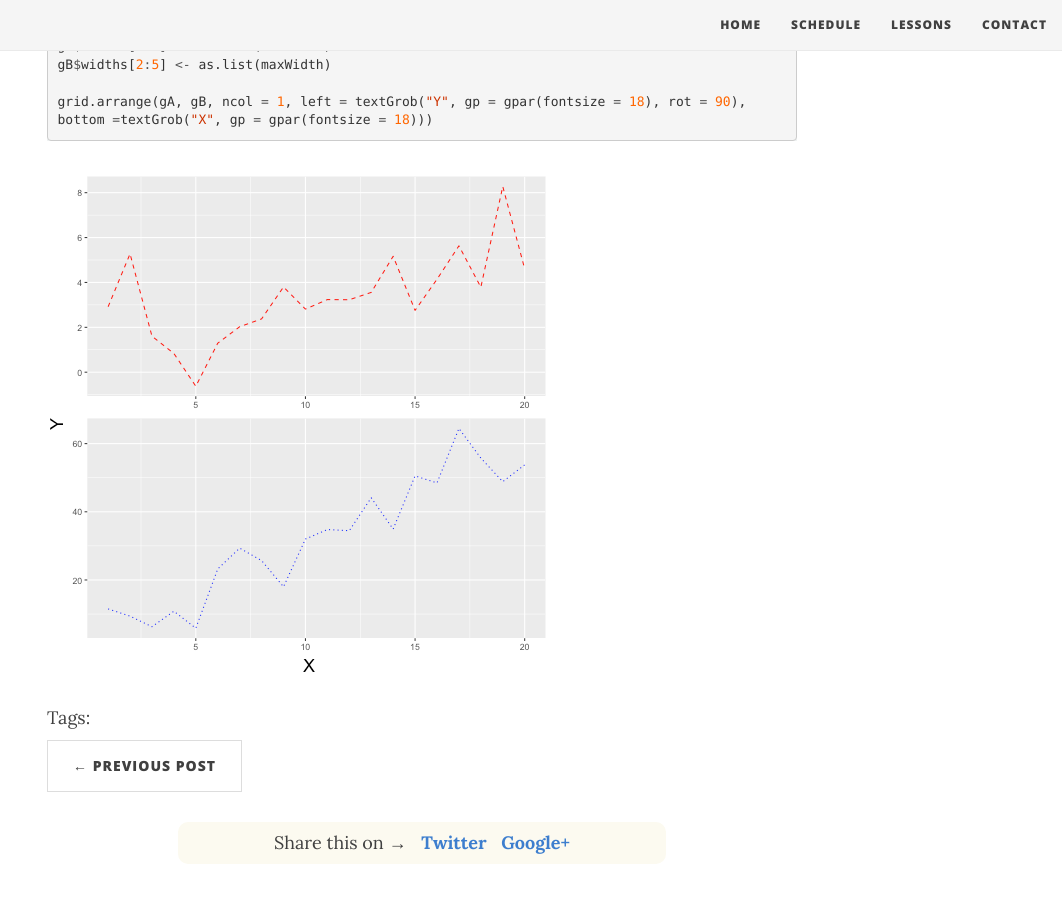
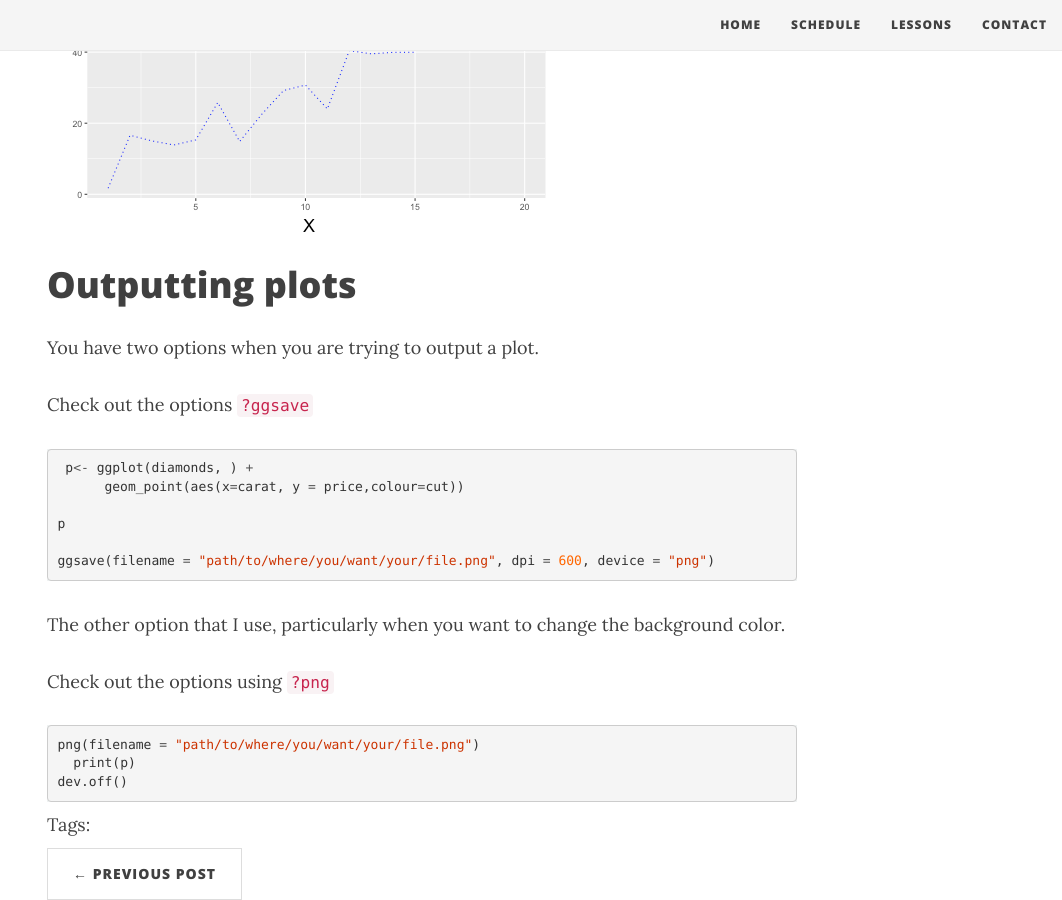
Before and after one commit to chrischizinski/SNR_R_Group, a Jekyll site: the page built from _posts/2016-10-05-Themes_Facets.md, in a window 1280 px wide and 900 px high, scrolled down 25840 px. Shown: the whole window, without its empty margins (218-1280 px from the left). Built offline with Jekyll 4.4.1, drawn with Linux system fonts in a browser that asks for light colours; nearby versions of some CDN libraries; comment, search, counter and statistics services are not loaded; some of the changed text lies outside the part shown.

Commit message:
update posts

```diff
--- a/_posts/2016-10-05-Themes_Facets.md
+++ b/_posts/2016-10-05-Themes_Facets.md
@@ -14,35 +14,7 @@
 
 {% highlight r %}
 library(tidyverse)
-{% endhighlight %}
 
-
-
-{% highlight text %}
-## Loading tidyverse: tibble
-## Loading tidyverse: tidyr
-## Loading tidyverse: readr
-## Loading tidyverse: purrr
-## Loading tidyverse: dplyr
-{% endhighlight %}
-
-
-
-{% highlight text %}
-## Conflicts with tidy packages ----------------------------------------------
-{% endhighlight %}
-
-
-
-{% highlight text %}
-## combine(): dplyr, gridExtra
-## filter():  dplyr, stats
-## lag():     dplyr, stats
-{% endhighlight %}
-
-
-
-{% highlight r %}
  p<- ggplot(diamonds, ) +
       geom_point(aes(x=carat, y = price,colour=cut))
 p
@@ -248,26 +220,7 @@
 
 {% highlight r %}
 library(maps)
-{% endhighlight %}
 
-
-
-{% highlight text %}
-##
-## Attaching package: 'maps'
-{% endhighlight %}
-
-
-
-{% highlight text %}
-## The following object is masked from 'package:purrr':
-##
-##     map
-{% endhighlight %}
-
-
-
-{% highlight r %}
 theme_map <- function(base_size = 12, base_family = "") {
   # Starts with theme_grey and then modify some parts
   theme_bw(base_size = base_size, base_family = base_family) %+replace%
@@ -542,3 +495,30 @@
 {% endhighlight %}
 
 ![plot of chunk unnamed-chunk-18](/SNR_R_Group/figs/2016-10-05-Themes_Facets/unnamed-chunk-18-1.png)
+
+# Outputting plots
+
+You have two options when you are trying to output a plot.
+
+Check out the options `?ggsave`
+
+
+{% highlight r %}
+ p<- ggplot(diamonds, ) +
+      geom_point(aes(x=carat, y = price,colour=cut))
+
+p
+
+ggsave(filename = "path/to/where/you/want/your/file.png", dpi = 600, device = "png")
+{% endhighlight %}
+
+The other option that I use, particularly when you want to change the background color.
+
+Check out the options using `?png`
+
+
+{% highlight r %}
+png(filename = "path/to/where/you/want/your/file.png")
+  print(p)
+dev.off()
+{% endhighlight %}
```
Also changed, not shown: figs/2016-10-05-Themes_Facets/unnamed-chunk-17-1.png, figs/2016-10-05-Themes_Facets/unnamed-chunk-18-1.png.
